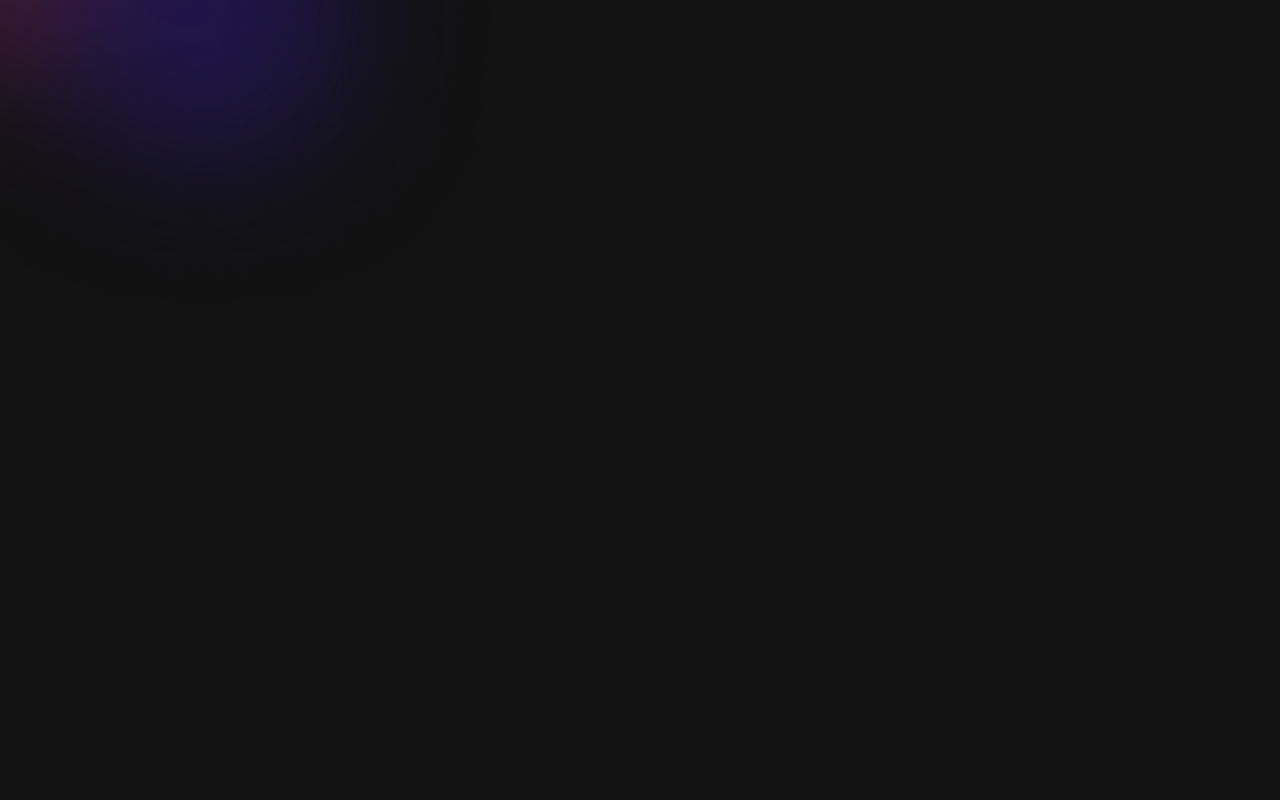
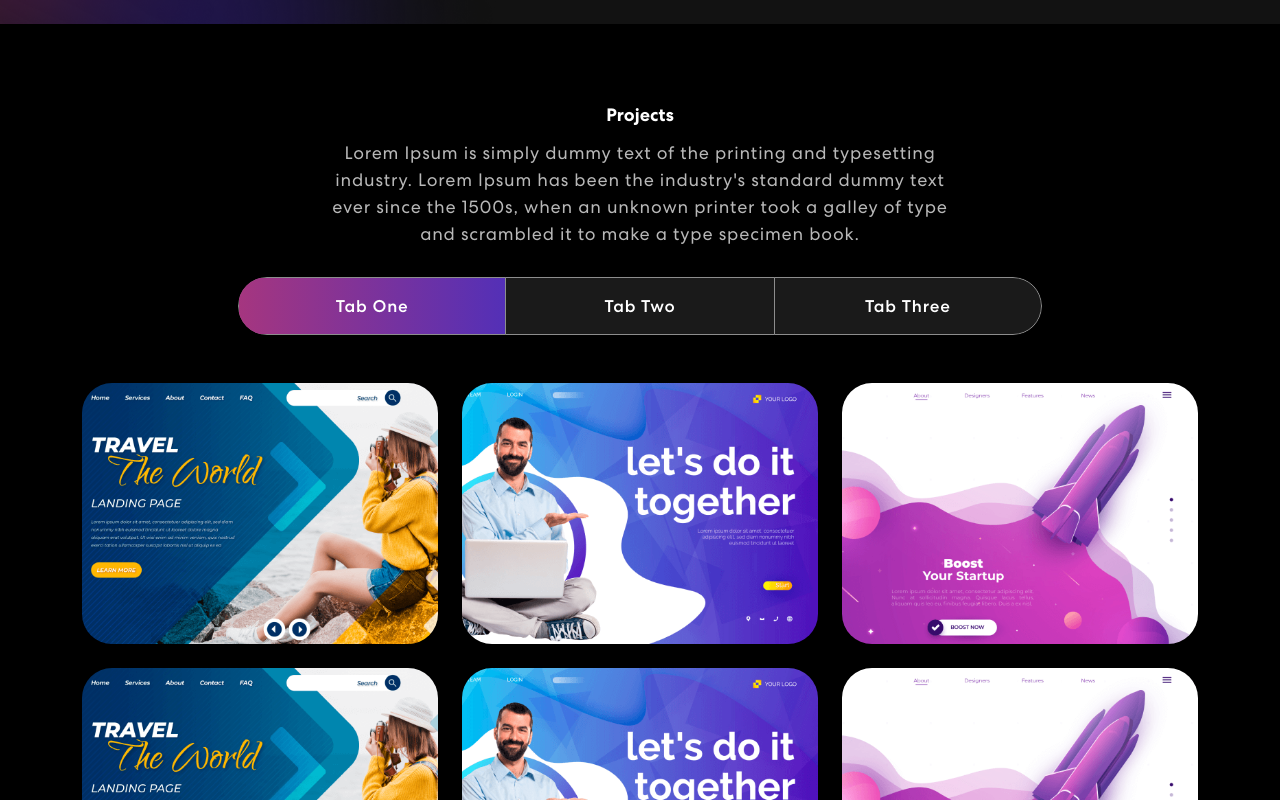
Before and after one commit to shchnk1103/PersonalWebsite, a React (Create React App) app: page / in a window 1280 px wide. Shown: the part 1300-2100 px from the top of the page. Before the commit the page ends 1624 px from the top, so only its background shows below. Built offline with nearby package versions, Linux system fonts and the light colour scheme.

Commit message:
add Projects

```diff
--- a/src/App.js
+++ b/src/App.js
@@ -2,6 +2,7 @@ import "./styles/index.css";
 import {NavBar} from "./components/NavBar";
 import {Banner} from "./components/Banner";
 import {Skills} from "./components/Skills";
+import {Projects} from "./components/Projects";
 import "bootstrap/dist/css/bootstrap.min.css";
 
 function App() {
@@ -10,6 +11,7 @@ function App() {
       <NavBar/>
       <Banner/>
       <Skills/>
+      <Projects/>
     </div>
   );
 }
--- /dev/null
+++ b/src/components/ProjectCard.js
@@ -0,0 +1,15 @@
+import {Col} from "react-bootstrap";
+
+export const ProjectCard = ({title, description, imgUrl}) => {
+  return (
+    <Col sm={6} md={4}>
+      <div className="proj-img-box">
+        <img src={imgUrl} alt="projectImage"/>
+        <div className="proj-txtx">
+          <h4>{title}</h4>
+          <span>{description}</span>
+        </div>
+      </div>
+    </Col>
+  )
+}
--- /dev/null
+++ b/src/components/Projects.js
@@ -0,0 +1,89 @@
+import {Col, Container, Nav, Row, Tab} from "react-bootstrap";
+import projImg1 from "../assets/img/project-img1.png"
+import projImg2 from "../assets/img/project-img2.png"
+import projImg3 from "../assets/img/project-img3.png"
+import {ProjectCard} from "./ProjectCard";
+import colorSharp2 from "../assets/img/color-sharp2.png"
+
+
+export const Projects = () => {
+  const projects = [
+    {
+      title: "Business Startup",
+      description: "Design & Development",
+      imgUrl: projImg1,
+    },
+    {
+      title: "Business Startup",
+      description: "Design & Development",
+      imgUrl: projImg2,
+    },
+    {
+      title: "Business Startup",
+      description: "Design & Development",
+      imgUrl: projImg3,
+    },
+    {
+      title: "Business Startup",
+      description: "Design & Development",
+      imgUrl: projImg1,
+    },
+    {
+      title: "Business Startup",
+      description: "Design & Development",
+      imgUrl: projImg2,
+    },
+    {
+      title: "Business Startup",
+      description: "Design & Development",
+      imgUrl: projImg3,
+    },
+  ]
+
+  return (
+    <section className="project" id="project">
+      <Container>
+        <Row>
+          <Col>
+            <h2>Projects</h2>
+            <p>Lorem Ipsum is simply dummy text of the printing and typesetting industry. Lorem Ipsum has been the
+              industry's standard dummy text ever since the 1500s, when an unknown printer took a galley of type and
+              scrambled it to make a type specimen book.</p>
+            <Tab.Container id="projects-tabs" defaultActiveKey="first">
+              <Nav variant="pills" className="nav-pills mb-5 justify-content-center align-items-center" id="pills-tab">
+                <Nav.Item>
+                  <Nav.Link eventKey="first">Tab One</Nav.Link>
+                </Nav.Item>
+                <Nav.Item>
+                  <Nav.Link eventKey="second">Tab Two</Nav.Link>
+                </Nav.Item>
+                <Nav.Item>
+                  <Nav.Link eventKey="third">Tab Three</Nav.Link>
+                </Nav.Item>
+              </Nav>
+              <Tab.Content>
+                <Tab.Pane eventKey="first">
+                  <Row>
+                    {
+                      projects.map((project, index) => {
+                        return (
+                          <ProjectCard
+                            key={index}
+                            {...project}
+                          />
+                        )
+                      })
+                    }
+                  </Row>
+                </Tab.Pane>
+                <Tab.Pane eventKey="second">Loren Ipsum</Tab.Pane>
+                <Tab.Pane eventKey="third">Loren Ipsum</Tab.Pane>
+              </Tab.Content>
+            </Tab.Container>
+          </Col>
+        </Row>
+      </Container>
+      <img className="background-image-right" src={colorSharp2} alt="backgroundImage"/>
+    </section>
+  )
+}
--- /dev/null
+++ b/src/styles/_Projects.scss
@@ -0,0 +1,144 @@
+/********* Projects Css *********/
+.project {
+  padding: 80px 0;
+  position: relative;
+  background-color: black;
+
+  h2 {
+    font-size: 18px;
+    font-weight: 700;
+    text-align: center;
+  }
+
+  p {
+    color: #b8b8b8;
+    font-size: 18px;
+    letter-spacing: 0.8px;
+    line-height: 1.5em;
+    margin: 14px auto 30px auto;
+    text-align: center;
+    width: 56%;
+  }
+
+  .nav.nav-pills {
+    width: 72%;
+    margin: 0 auto;
+    border-radius: 50px;
+    background-color: rgb(255 255 255 / 10%);
+    overflow: hidden;
+
+    .nav-item {
+      width: 33.3333333333%;
+    }
+
+    .nav-link {
+      background-color: transparent;
+      border-radius: 0;
+      padding: 17px 0;
+      color: #fff;
+      width: 100%;
+      font-size: 17px;
+      letter-spacing: 0.8px;
+      font-weight: 500;
+      position: relative;
+      transition: 0.3s ease-in-out;
+      text-align: center;
+      z-index: 0;
+
+      &:before {
+        content: "";
+        position: absolute;
+        width: 0;
+        height: 100%;
+        background: linear-gradient(90.21deg, #AA367C -5.91%, #4A2FBD 111.58%);
+        top: 0;
+        left: 0;
+        z-index: -1;
+        transition: 0.3s ease-in-out;
+      }
+
+      &.active:before {
+        width: 100% !important;
+      }
+
+      &.active {
+        border: 1px solid rgba(255, 255, 255, 1);
+      }
+
+      &#projects-tabs-tab-first {
+        border: 1px solid rgba(255, 255, 255, 0.5);
+        border-radius: 55px 0 0 55px;
+      }
+
+      &#projects-tabs-tab-second {
+        border-top: 1px solid rgba(255, 255, 255, 0.5);
+        border-bottom: 1px solid rgba(255, 255, 255, 0.5);
+      }
+
+      &#projects-tabs-tab-third {
+        border: 1px solid rgba(255, 255, 255, 0.5);
+        border-radius: 0 55px 55px 0;
+      }
+    }
+  }
+}
+
+.proj-img-box {
+  position: relative;
+  border-radius: 30px;
+  overflow: hidden;
+  margin-bottom: 24px;
+
+  &:before {
+    content: "";
+    background: linear-gradient(90.21deg, #AA367C -5.91%, #4A2FBD 111.58%);
+    opacity: 0.85;
+    position: absolute;
+    width: 100%;
+    height: 0;
+    transition: 0.4s ease-in-out;
+  }
+
+  &:hover:before {
+    height: 100%;
+  }
+
+  .proj-txtx {
+    position: absolute;
+    text-align: center;
+    top: 65%;
+    left: 50%;
+    transform: translate(-50%, -50%);
+    transition: 0.5s ease-in-out;
+    opacity: 0;
+    width: 100%;
+
+    h4 {
+      font-size: 30px;
+      font-weight: 700;
+      letter-spacing: 0.8px;
+      line-height: 1.1em;
+    }
+
+    span {
+      font-style: italic;
+      font-weight: 400;
+      font-size: 15px;
+      letter-spacing: 0.8px;
+    }
+  }
+
+  &:hover .proj-txtx {
+    top: 50%;
+    opacity: 1;
+  }
+}
+
+.background-image-right {
+  top: 20%;
+  position: absolute;
+  bottom: 0;
+  width: 35%;
+  right: 0;
+  z-index: -4;
+}
--- a/src/styles/index.css
+++ b/src/styles/index.css
@@ -352,6 +352,134 @@ span.navbar-text {
   z-index: -4;
 }
 
+/********* Projects Css *********/
+.project {
+  padding: 80px 0;
+  position: relative;
+  background-color: black;
+}
+.project h2 {
+  font-size: 18px;
+  font-weight: 700;
+  text-align: center;
+}
+.project p {
+  color: #b8b8b8;
+  font-size: 18px;
+  letter-spacing: 0.8px;
+  line-height: 1.5em;
+  margin: 14px auto 30px auto;
+  text-align: center;
+  width: 56%;
+}
+.project .nav.nav-pills {
+  width: 72%;
+  margin: 0 auto;
+  border-radius: 50px;
+  background-color: rgba(255, 255, 255, 0.1);
+  overflow: hidden;
+}
+.project .nav.nav-pills .nav-item {
+  width: 33.3333333333%;
+}
+.project .nav.nav-pills .nav-link {
+  background-color: transparent;
+  border-radius: 0;
+  padding: 17px 0;
+  color: #fff;
+  width: 100%;
+  font-size: 17px;
+  letter-spacing: 0.8px;
+  font-weight: 500;
+  position: relative;
+  transition: 0.3s ease-in-out;
+  text-align: center;
+  z-index: 0;
+}
+.project .nav.nav-pills .nav-link:before {
+  content: "";
+  position: absolute;
+  width: 0;
+  height: 100%;
+  background: linear-gradient(90.21deg, #AA367C -5.91%, #4A2FBD 111.58%);
+  top: 0;
+  left: 0;
+  z-index: -1;
+  transition: 0.3s ease-in-out;
+}
+.project .nav.nav-pills .nav-link.active:before {
+  width: 100% !important;
+}
+.project .nav.nav-pills .nav-link.active {
+  border: 1px solid rgb(255, 255, 255);
+}
+.project .nav.nav-pills .nav-link#projects-tabs-tab-first {
+  border: 1px solid rgba(255, 255, 255, 0.5);
+  border-radius: 55px 0 0 55px;
+}
+.project .nav.nav-pills .nav-link#projects-tabs-tab-second {
+  border-top: 1px solid rgba(255, 255, 255, 0.5);
+  border-bottom: 1px solid rgba(255, 255, 255, 0.5);
+}
+.project .nav.nav-pills .nav-link#projects-tabs-tab-third {
+  border: 1px solid rgba(255, 255, 255, 0.5);
+  border-radius: 0 55px 55px 0;
+}
+
+.proj-img-box {
+  position: relative;
+  border-radius: 30px;
+  overflow: hidden;
+  margin-bottom: 24px;
+}
+.proj-img-box:before {
+  content: "";
+  background: linear-gradient(90.21deg, #AA367C -5.91%, #4A2FBD 111.58%);
+  opacity: 0.85;
+  position: absolute;
+  width: 100%;
+  height: 0;
+  transition: 0.4s ease-in-out;
+}
+.proj-img-box:hover:before {
+  height: 100%;
+}
+.proj-img-box .proj-txtx {
+  position: absolute;
+  text-align: center;
+  top: 65%;
+  left: 50%;
+  transform: translate(-50%, -50%);
+  transition: 0.5s ease-in-out;
+  opacity: 0;
+  width: 100%;
+}
+.proj-img-box .proj-txtx h4 {
+  font-size: 30px;
+  font-weight: 700;
+  letter-spacing: 0.8px;
+  line-height: 1.1em;
+}
+.proj-img-box .proj-txtx span {
+  font-style: italic;
+  font-weight: 400;
+  font-size: 15px;
+  letter-spacing: 0.8px;
+}
+.proj-img-box:hover .proj-txtx {
+  top: 50%;
+  opacity: 1;
+}
+
+.background-image-right {
+  top: 20%;
+  position: absolute;
+  bottom: 0;
+  width: 35%;
+  right: 0;
+  z-index: -4;
+}
+
 body {
   margin: 0;
   font-family: -apple-system, BlinkMacSystemFont, "Segoe UI", "Roboto", "Oxygen", "Ubuntu", "Cantarell", "Fira Sans", "Droid Sans", "Helvetica Neue", sans-serif;
--- a/src/styles/index.scss
+++ b/src/styles/index.scss
@@ -1,6 +1,7 @@
 @import "./App";
 @import "./Banner";
 @import "./Skills";
+@import "./Projects";
 
 body {
   margin: 0;
```
Also changed, not shown: 1 other file (tests, documents, lock files or other folders).
